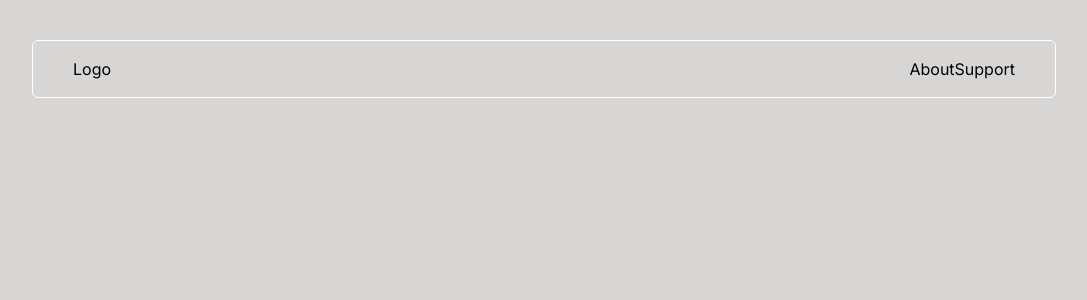
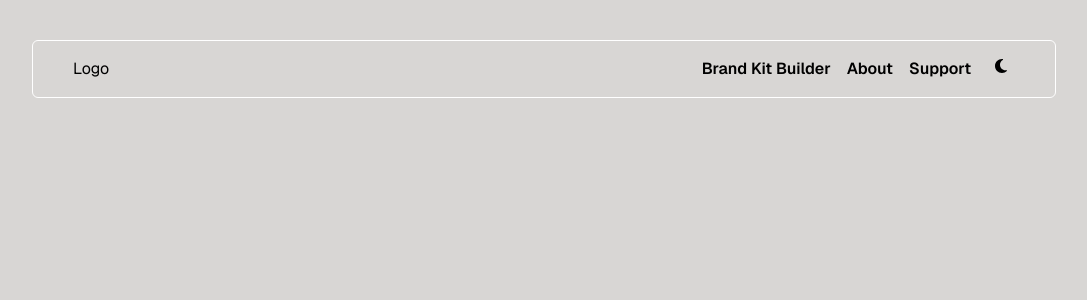
Before and after one commit to timjcai/rgb-colorpicker, a Next.js app: page /test in a window 1280 px wide. Shown: the top 300 px of the page, without its empty margins (96-1183 px from the left). Built offline with nearby package versions, Linux system fonts and the light colour scheme.

Commit message:
wip: adding Geist Font - from Vercel

```diff
--- a/package.json
+++ b/package.json
@@ -13,6 +13,7 @@
     "@fortawesome/free-regular-svg-icons": "^6.5.1",
     "@fortawesome/free-solid-svg-icons": "^6.5.1",
     "@fortawesome/react-fontawesome": "^0.2.0",
+    "geist": "^1.3.0",
     "next": "14.0.4",
     "react": "^18",
     "react-dom": "^18"
--- /dev/null
+++ b/src/app/brand-kit-builder/page.tsx
@@ -0,0 +1,7 @@
+import React from "react";
+
+const page = () => {
+    return <div></div>;
+};
+
+export default page;
--- a/src/app/components/Icon.tsx
+++ b/src/app/components/Icon.tsx
@@ -14,9 +14,11 @@ import {
     faCreditCard,
     faCube,
     faListUl,
+    faMoon,
     faNoteSticky,
     faPlus,
     faShop,
+    faSun,
     faXmark,
 } from "@fortawesome/free-solid-svg-icons";
 import { FontAwesomeIcon } from "@fortawesome/react-fontawesome";
@@ -28,6 +30,8 @@ type IconProps = {
 
 const iconMapping: { [key in IconType]: IconDefinition } = {
     copy: faCopy,
+    light: faSun,
+    dark: faMoon,
 };
 
 export const Icon: FC<IconProps> = ({ label }) => {
--- a/src/app/components/Navbar.tsx
+++ b/src/app/components/Navbar.tsx
@@ -1,17 +1,26 @@
 import Link from "next/link";
 import React from "react";
+import { Icon } from "./Icon";
 
 const Navbar = () => {
     return (
         <div className="flex flex-row justify-between px-10 py-4 w-full border-[0.5px] border-white rounded-[6px] mt-10">
             <div>Logo</div>
             <div>
-                <ul className="flex flex-row">
+                <ul className="flex flex-row gap-4 font-semibold">
+                    <li>
+                        <Link href="/brand-kit-builder">Brand Kit Builder</Link>
+                    </li>
                     <li>
                         <Link href="/about">About</Link>
                     </li>
                     <li>
                         <Link href="/">Support</Link>
+                    </li>
+                    <li>
+                        <button>
+                            <Icon label="dark" />
+                        </button>
                     </li>
                 </ul>
             </div>
--- /dev/null
+++ b/src/app/context/ThemeProvider.tsx
@@ -0,0 +1,21 @@
+import React, { createContext, FC, useContext } from "react";
+
+export type ProviderProps = {
+    children: React.JSX.Element;
+};
+
+export interface ThemeContextValue {}
+
+export const ThemeContext = createContext<ThemeContextValue>({});
+
+export function useTheme() {
+    return useContext(ThemeContext);
+}
+
+export const ThemeProvider: FC<ProviderProps> = ({ children }) => {
+    const value: ThemeContextValue = {};
+
+    return (
+        <ThemeContext.Provider value={value}>{children}</ThemeContext.Provider>
+    );
+};
--- /dev/null
+++ b/src/app/context/index.ts
@@ -0,0 +1 @@
+export * from './ThemeProvider'
--- a/src/app/layout.tsx
+++ b/src/app/layout.tsx
@@ -1,11 +1,11 @@
 import type { Metadata } from "next";
 import { Inter } from "next/font/google";
+import { GeistSans } from "geist/font/sans";
+import { GeistMono } from "geist/font/mono";
 import "./globals.css";
 
-const inter = Inter({ subsets: ["latin"] });
-
 export const metadata: Metadata = {
-    title: "RGB Colorpicker",
+    title: "RGB Color Picker",
     description:
         "A lightweight and user-friendly color picker tool for web development. This repository provides a simple and customizable color selection interface, allowing users to choose and preview colors effortlessly. The tool is built with [mention any libraries/frameworks used] and supports various color formats. Enhance your web projects with easy color integration using this versatile color picker.",
 };
@@ -17,7 +17,7 @@ export default function RootLayout({
 }) {
     return (
         <html lang="en">
-            <body className={inter.className}>{children}</body>
+            <body className={GeistSans.className}>{children}</body>
         </html>
     );
 }
--- a/src/app/types/IconTypes.ts
+++ b/src/app/types/IconTypes.ts
@@ -2,3 +2,5 @@ export type IconType = ActionType
 
 export type ActionType =
     | "copy"
+    | "light"
+    | "dark"
```
Also changed, not shown: 1 other file (tests, documents, lock files or other folders).
